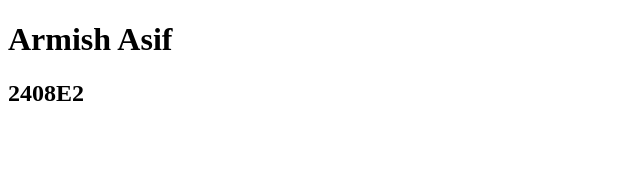
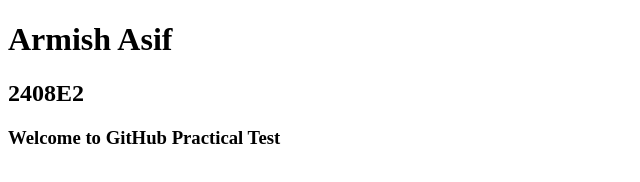
Before and after one commit to Armish-Asif/Armish-khan, a plain HTML site: page index.html in a window 1280 px wide. Shown: the whole page, without its empty margins (0-640 px from the left). Drawn offline with Linux system fonts and the light colour scheme.

Commit message:
Practical test

```diff
--- a/index.html
+++ b/index.html
@@ -3,10 +3,11 @@
 <head>
     <meta charset="UTF-8">
     <meta name="viewport" content="width=>, initial-scale=1.0">
-    <title>Document</title>
+    <title>GitHub</title>
 </head>
 <body>
     <h1>Armish Asif</h1>
     <h2>2408E2</h2>
+    <h3>Welcome to GitHub Practical Test</h3>
 </body>
 </html>
```
